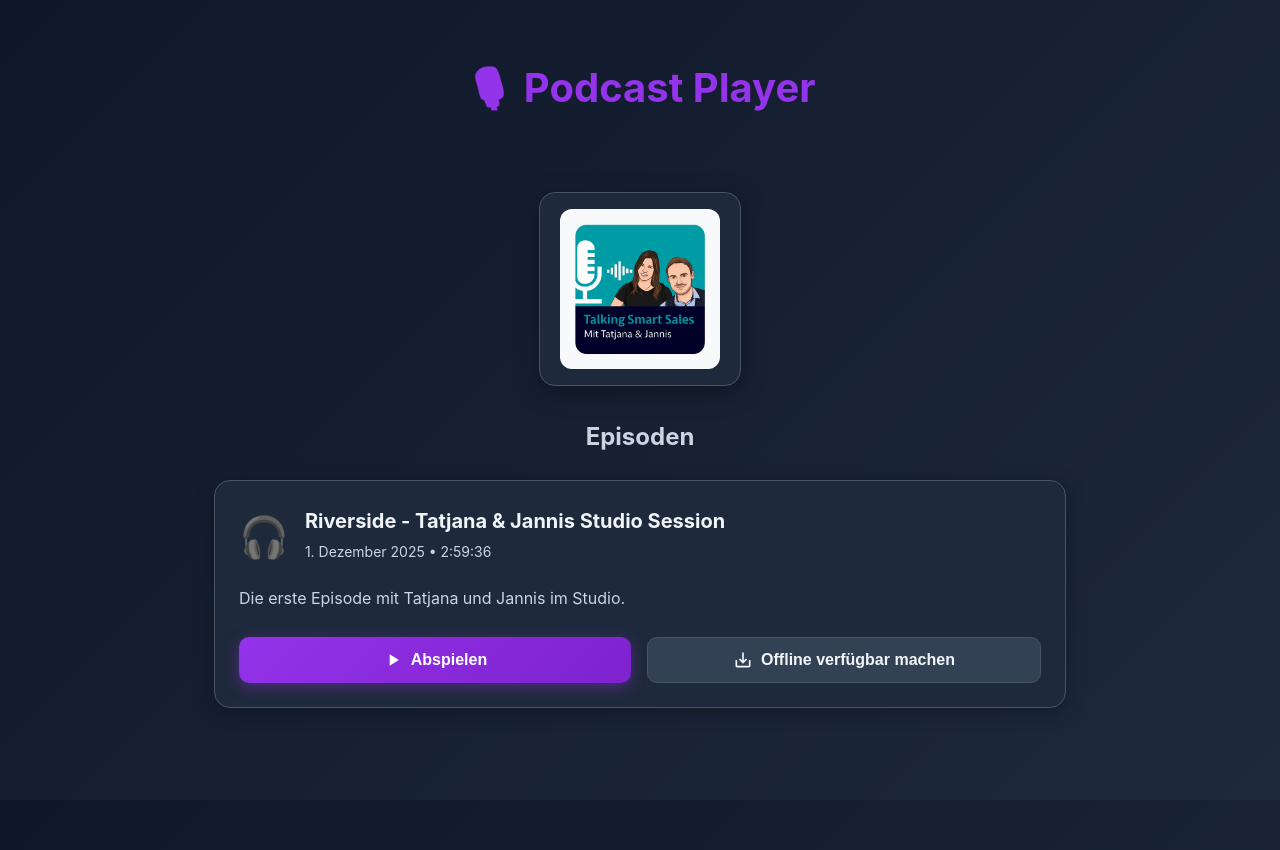
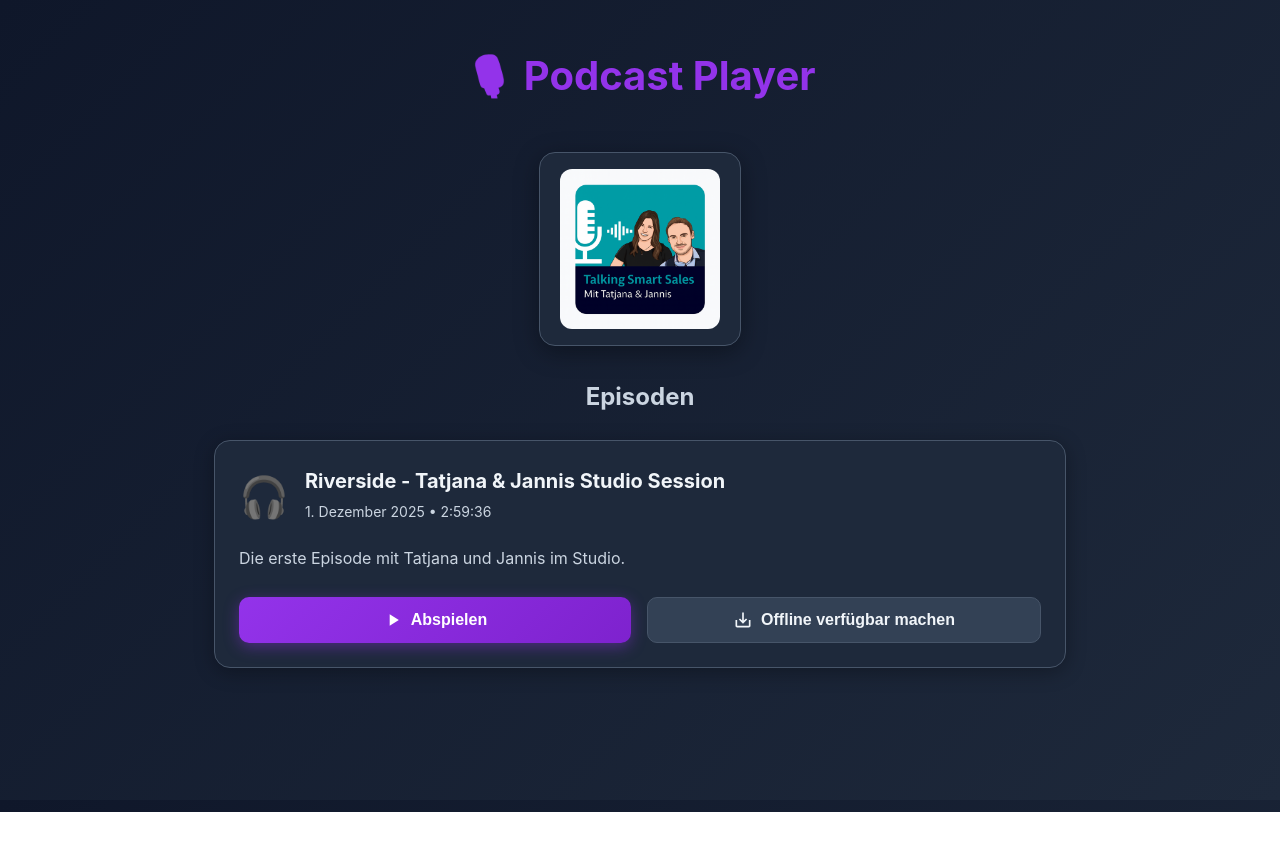
Before and after one commit to gunterstruck/TalkingSmartSales, a plain HTML site: page index.html in a window 1280 px wide. After the commit the page ends 812 px from the top, so only its background shows below. Drawn offline with Linux system fonts and the light colour scheme.

Commit message:
Reduce spacing above brand image

```diff
--- a/assets/style.css
+++ b/assets/style.css
@@ -44,8 +44,8 @@ body {
 /* Header */
 header {
     text-align: center;
-    padding: 2rem 0;
-    margin-bottom: 2rem;
+    padding: 1.25rem 0 1rem;
+    margin-bottom: 1.25rem;
 }
 
 .brand-section {
```
